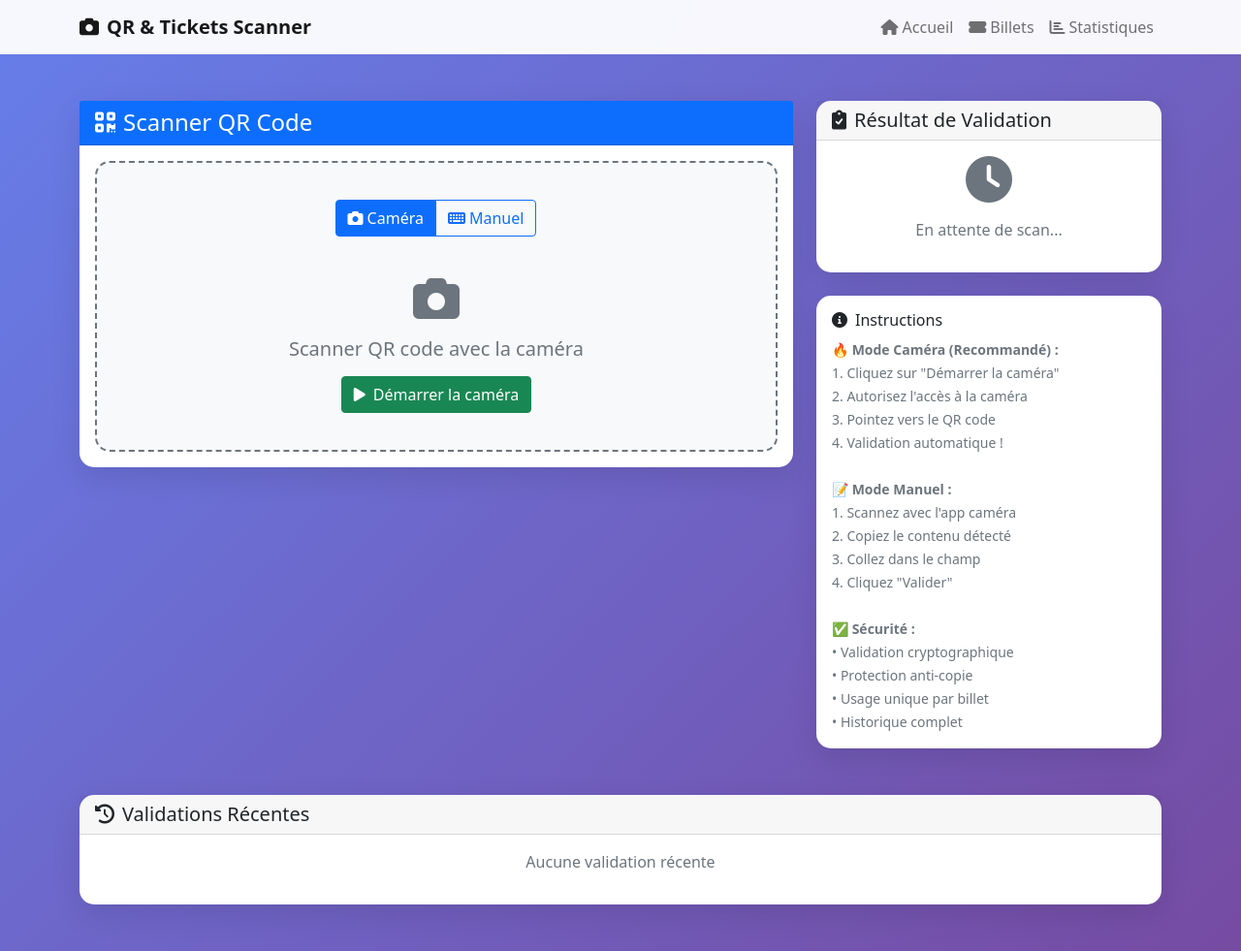
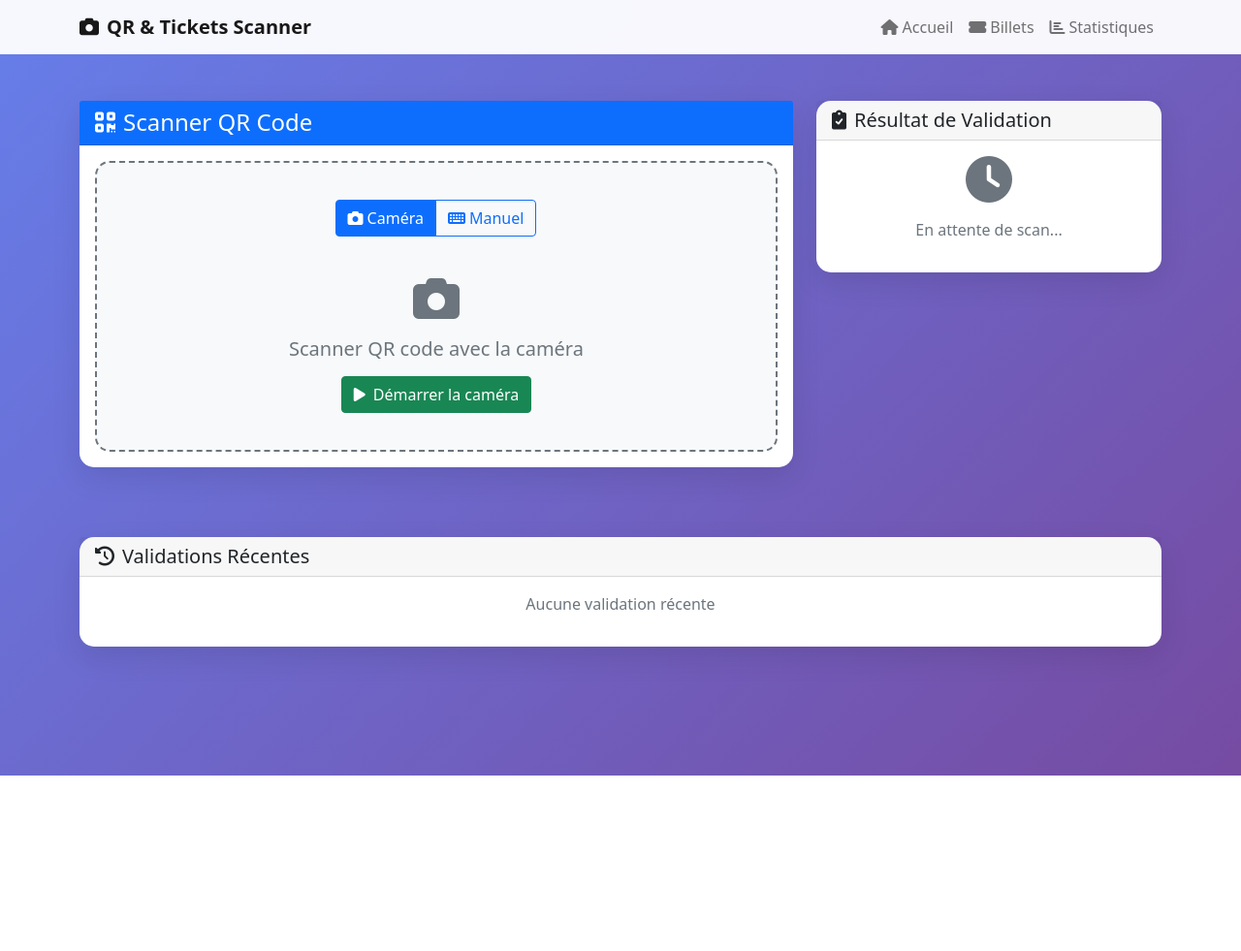
Before and after one commit to AndreaKerzreho/QRCODES, a Flask app: page /scanner in a window 1280 px wide. Shown: the whole page at 97% size. After the commit the page ends 800 px from the top, so only its background shows below. Run offline with Flask 3, Linux system fonts and the light colour scheme.

Commit message:
enlever les instructions

```diff
--- a/templates/scanner.html
+++ b/templates/scanner.html
@@ -152,34 +152,6 @@
                             <div class="text-center text-muted">
                                 <i class="fas fa-clock fa-3x mb-3"></i>
                                 <p>En attente de scan...</p>
-                            </div>
-                        </div>
-                    </div>
-
-                    <!-- Instructions -->
-                    <div class="card mt-4">
-                        <div class="card-body">
-                            <h6><i class="fas fa-info-circle me-2"></i>Instructions</h6>
-                            <div class="text-muted">
-                                <small>
-                                    <strong>🔥 Mode Caméra (Recommandé) :</strong><br>
-                                    1. Cliquez sur "Démarrer la caméra"<br>
-                                    2. Autorisez l'accès à la caméra<br>
-                                    3. Pointez vers le QR code<br>
-                                    4. Validation automatique !<br><br>
-
-                                    <strong>📝 Mode Manuel :</strong><br>
-                                    1. Scannez avec l'app caméra<br>
-                                    2. Copiez le contenu détecté<br>
-                                    3. Collez dans le champ<br>
-                                    4. Cliquez "Valider"<br><br>
-
-                                    <strong>✅ Sécurité :</strong><br>
-                                    • Validation cryptographique<br>
-                                    • Protection anti-copie<br>
-                                    • Usage unique par billet<br>
-                                    • Historique complet
-                                </small>
                             </div>
                         </div>
                     </div>
```
